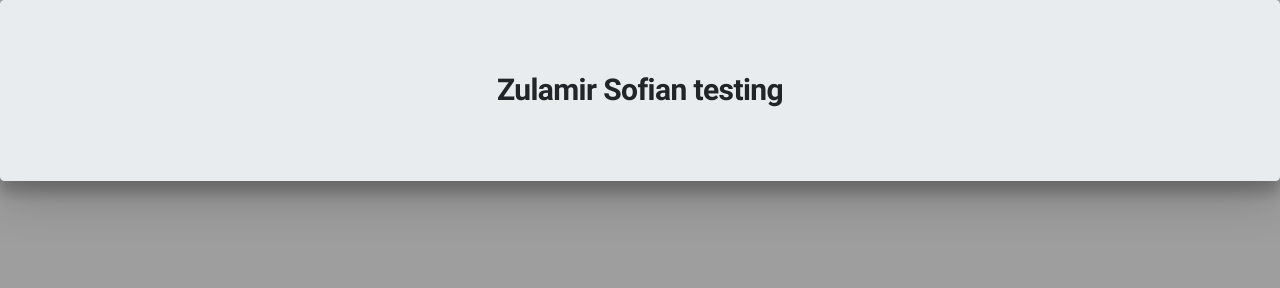
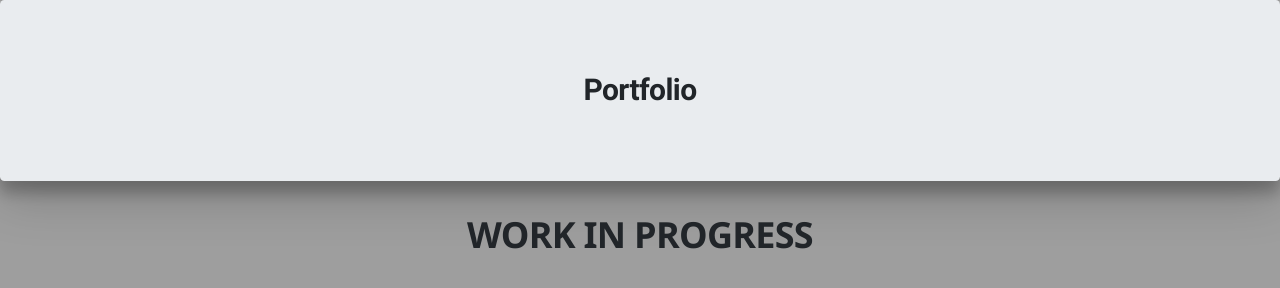
Before and after one commit to zulamirsofian/zulamirsofian.github.io, a plain HTML site: page portfoilo.html in a window 1280 px wide. Drawn offline with nearby package versions, Linux system fonts and the light colour scheme.

Commit message:
added portfolio page

```diff
--- a/testing.html
+++ b/portfoilo.html
@@ -32,7 +32,11 @@
     <!-- Start your project here-->
 	<!-- ATAS -->
 <div style="background-color: " class="z-depth-3 jumbotron text-center">
-<b><h1 style="font-size: 30px;" class="font-roboto">Zulamir Sofian testing</b></h1>
+<b><h1 style="font-size: 30px;" class="font-roboto">Portfolio</b></h1>
+</div>
+
+<div>
+<h1 class="text-center"><b>WORK IN PROGRESS</b></h1>
 </div>
 	<!-- HERE ENDS THE SLIDER (9 DIV) -->
     <!-- SCRIPTS -->
```
Also changed, not shown: index.html (+1 -1 lines).
